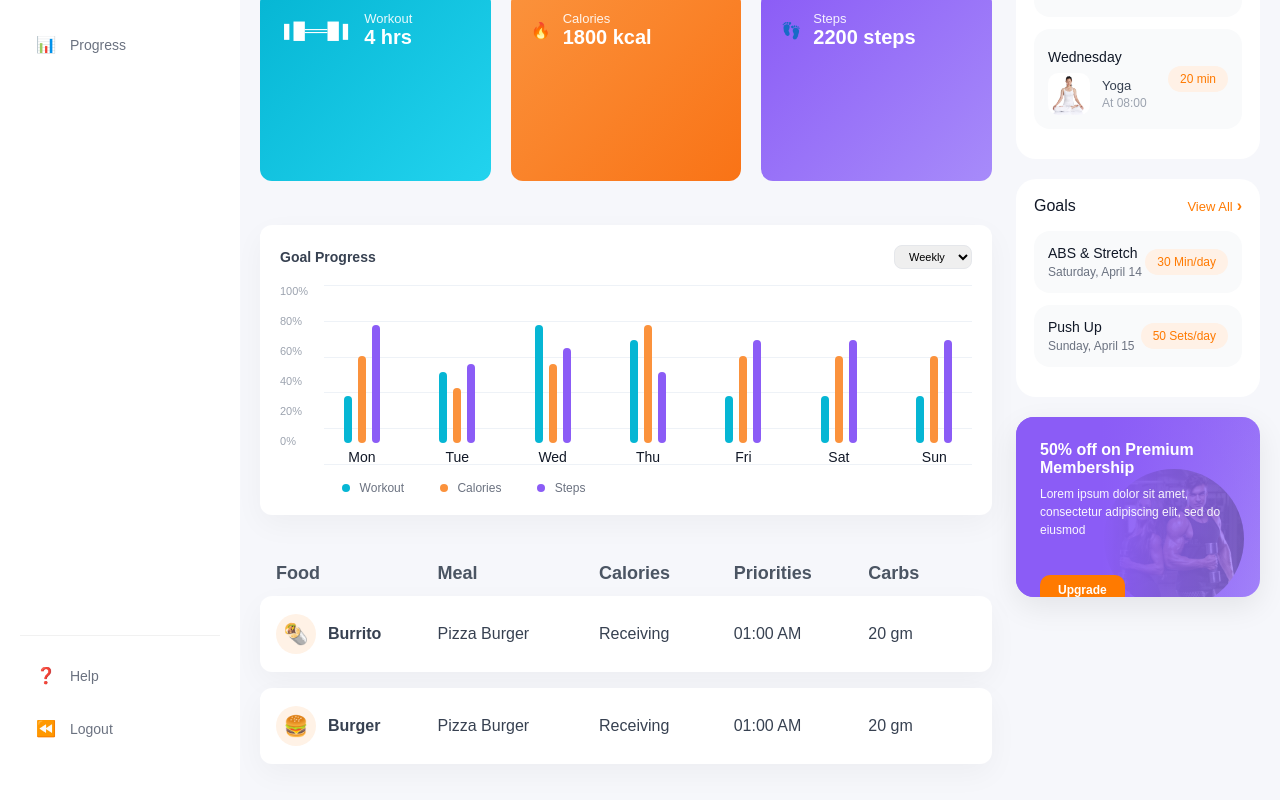
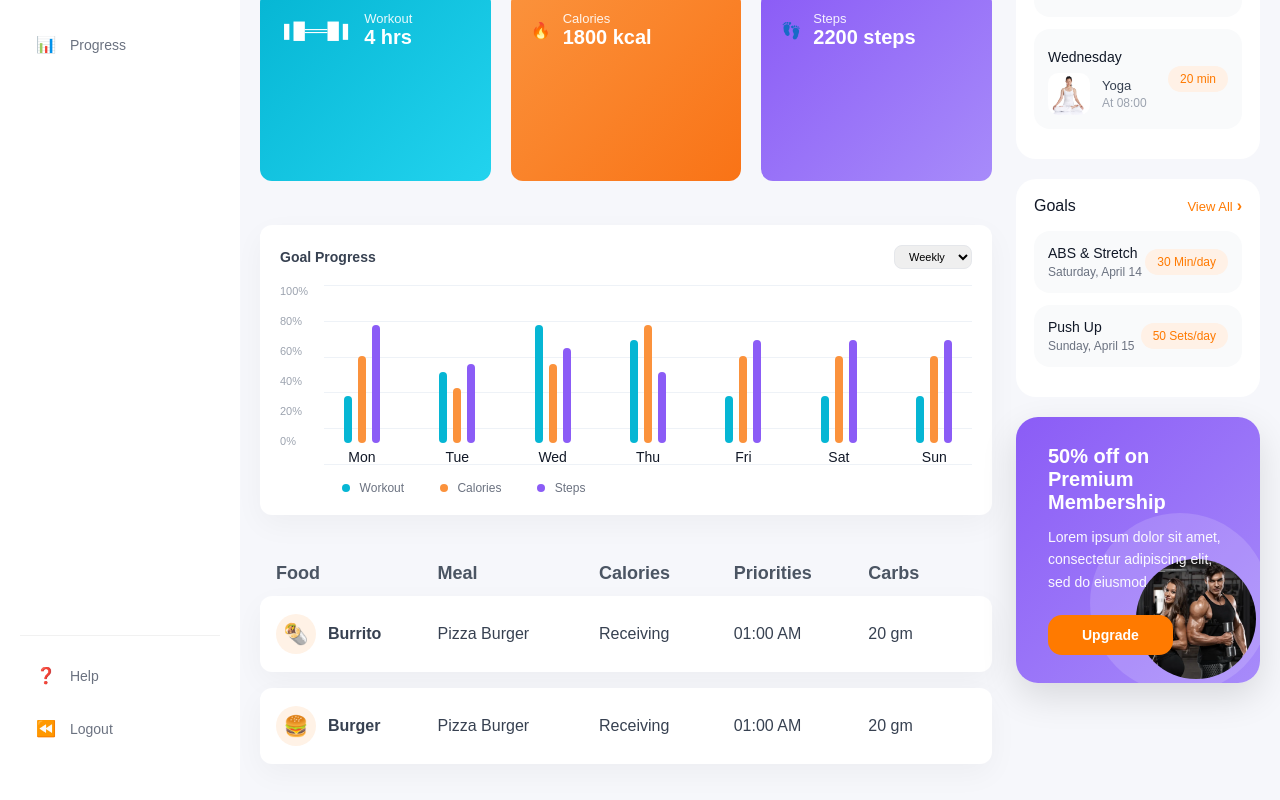
Before and after one commit to Aadesh-9/fitness--dashboard, a React (Vite) app: page / in a window 1280 px wide. Shown: the part 360-1160 px from the top of the page. Built offline with nearby package versions, Linux system fonts and the light colour scheme.

Commit message:
fixed premimum card image issue

```diff
--- a/src/components/PremiumCard.jsx
+++ b/src/components/PremiumCard.jsx
@@ -13,10 +13,8 @@ const PremiumCard = () => {
         <button className="upgrade-btn">Upgrade</button>
       </div>
 
-      {/* CIRCULAR IMAGE */}
-      <div className="premium-image-wrapper">
-        <img src={premiumImg} alt="Premium Fitness" />
-      </div>
+      {/* Decorative image only */}
+      <img className="premium-image" src={premiumImg} alt="Premium Fitness" />
     </div>
   );
 };
--- a/src/styles/premiumCard.css
+++ b/src/styles/premiumCard.css
@@ -1,147 +1,94 @@
+/* =========================
+   PREMIUM CARD
+========================= */
 .premium-card {
   position: relative;
-  height: 180px;
-  padding: 24px;
-  border-radius: 18px;
+  min-height: 220px;
+  padding: 28px 32px;
+  border-radius: 22px;
   background: linear-gradient(135deg, #8b5cf6, #a78bfa);
+  color: #ffffff;
   overflow: hidden;
-  box-shadow: 0 10px 30px rgba(0, 0, 0, 0.08);
-  color: #ffffff;
+  box-shadow: 0 14px 36px rgba(0, 0, 0, 0.12);
 }
 
-/* TEXT CONTENT */
+/* =========================
+   TEXT CONTENT
+========================= */
 .premium-content {
   position: relative;
-  z-index: 2; /* stays above image */
-  max-width: 60%;
+  z-index: 3;
+  max-width: 520px;
 }
 
 .premium-content h4 {
-  font-size: 16px;
-  font-weight: 600;
-  margin-bottom: 8px;
+  font-size: 20px;
+  font-weight: 700;
+  margin-bottom: 12px;
 }
 
 .premium-content p {
-  font-size: 12px;
-  line-height: 1.5;
+  font-size: 14px;
+  line-height: 1.6;
   opacity: 0.95;
-  margin-bottom: 16px;
+  margin-bottom: 22px;
 }
 
+/* BUTTON */
 .upgrade-btn {
-  margin-top: 20px;
   background: #ff7a00;
   color: #ffffff;
   border: none;
-  border-radius: 10px;
-  padding: 8px 18px;
-  font-size: 12px;
+  border-radius: 14px;
+  padding: 12px 34px;
+  font-size: 14px;
   font-weight: 600;
   cursor: pointer;
 }
 
-/* IMAGE BOTTOM-RIGHT */
-.premium-bg-image {
+/* =========================
+   IMAGE (DEFAULT / DESKTOP)
+========================= */
+.premium-image {
   position: absolute;
-  bottom: 0;
-  right: 0;
+  right: 4px;
+  bottom: 4px;
+
+  width: 120px;
+  height: 120px;
+
+  border-radius: 50%;
+  overflow: hidden;
+
+  z-index: 2;
+  pointer-events: none;
+
+  background: rgba(255, 255, 255, 0.18);
+}
+
+.premium-image img {
+  width: 100%;
   height: 100%;
-  max-width: 55%;
   object-fit: cover;
-  opacity: 0.55;
-  z-index: 1;
 }
 
 .premium-card::after {
   content: "";
   position: absolute;
-  inset: 0;
-  background: linear-gradient(
-    to right,
-    rgba(139, 92, 246, 1) 35%,
-    rgba(139, 92, 246, 0.6) 60%,
-    rgba(139, 92, 246, 0.2) 100%
-  );
+  width: 180px;
+  height: 180px;
+  border-radius: 50%;
+  background: rgba(255, 255, 255, 0.15);
+  right: -10px;
+  bottom: -10px;
   z-index: 1;
 }
 
-/* RESPONSIVE */
+/* =========================
+   MOBILE
+========================= */
 @media (max-width: 768px) {
   .premium-card {
-    height: auto;
-  }
-
-  .premium-content {
-    max-width: 100%;
-  }
-
-  .premium-bg-image {
-    opacity: 0.35;
-  }
-}
-
-/* IMAGE CIRCLE */
-.premium-image-wrapper {
-  position: absolute;
-  right: 16px;
-  bottom: -10px; /* pushes image lower */
-  width: 130px;
-  height: 130px;
-  border-radius: 50%;
-  overflow: hidden;
-  opacity: 0.6;
-  z-index: 1;
-  background: rgba(255, 255, 255, 0.15);
-}
-
-.premium-image-wrapper img {
-  width: 100%;
-  height: 100%;
-  object-fit: cover;
-}
-
-/* keep text above image */
-.premium-content {
-  position: relative;
-  z-index: 2;
-}
-
-.premium-card {
-  .premium-card {
-    position: relative;
-    min-height: 210px; /* 🔼 increase card height safely */
-    padding: 24px 24px 32px; /* 🔼 extra bottom space for button */
-    border-radius: 18px;
-    background: linear-gradient(135deg, #8b5cf6, #a78bfa);
-    overflow: hidden;
-  }
-}
-
-/* TEXT SHOULD TAKE FULL WIDTH */
-.premium-content {
-  position: relative;
-  z-index: 2;
-  max-width: 100%;
-}
-
-/* IMAGE SHOULD NOT AFFECT LAYOUT */
-.premium-image-wrapper {
-  position: absolute;
-  right: 16px;
-  bottom: -12px;
-  width: 140px;
-  height: 140px;
-  border-radius: 50%;
-  overflow: hidden;
-  opacity: 0.35;
-  pointer-events: none; /* IMPORTANT */
-}
-
-/* ===== PREMIUM CARD MOBILE ===== */
-@media (max-width: 768px) {
-  .premium-card {
-    height: auto;
     padding: 20px;
   }
 
@@ -149,16 +96,21 @@
     max-width: 100%;
   }
 
-  .premium-image-wrapper {
+  .premium-image {
     width: 100px;
     height: 100px;
-    bottom: -20px;
     right: 10px;
-    opacity: 0.25;
+    bottom: 10px;
+  }
+
+  .premium-card::after {
+    width: 160px;
+    height: 160px;
+    right: -12px;
+    bottom: -12px;
   }
 
   .upgrade-btn {
-    width: 100%;
-    text-align: center;
+    width: 160px;
   }
 }
```
